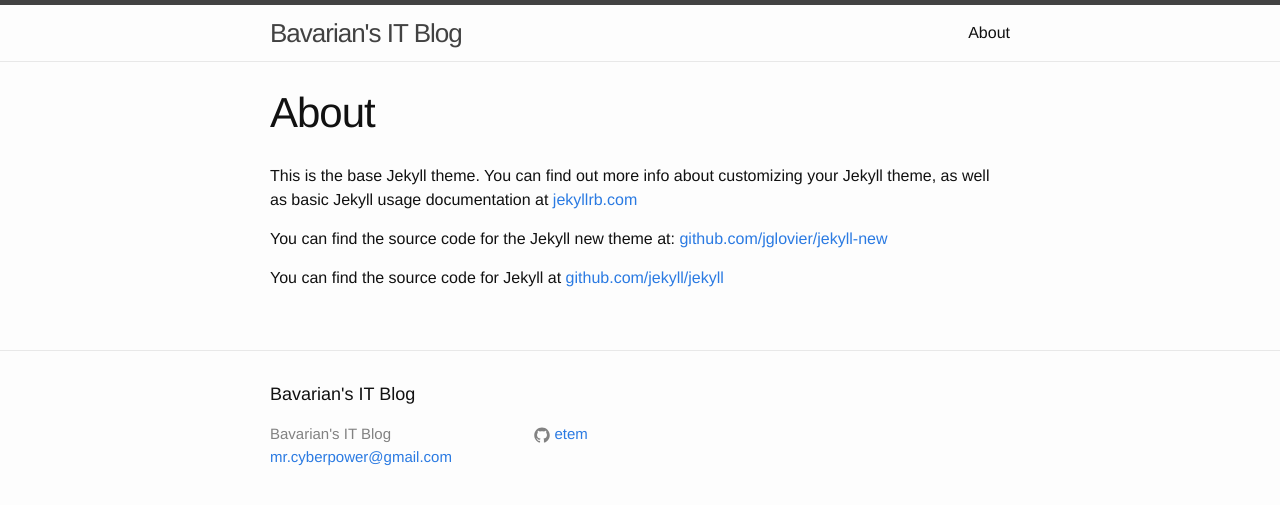
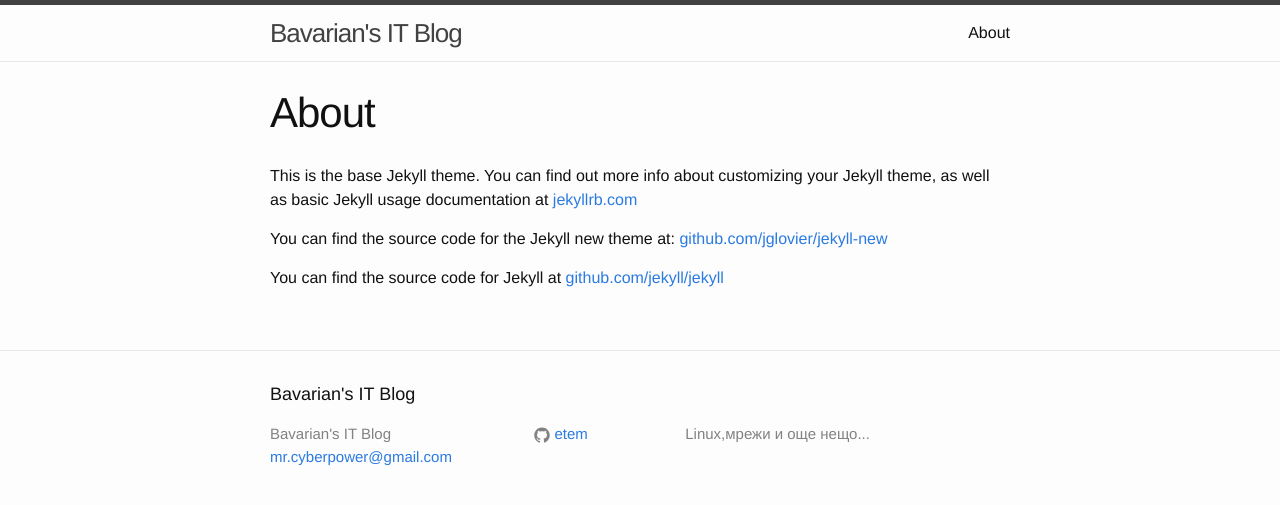
Before and after one commit to etem/etem.github.io, a Jekyll site: the page built from about.md, in a window 1280 px wide. Shown: the top 505 px of the page. Built offline with Jekyll 4.4.1, drawn with Linux system fonts in a browser that asks for light colours.

Commit message:
Updated description

```diff
--- a/_config.yml
+++ b/_config.yml
@@ -2,6 +2,7 @@
 title: Bavarian's IT Blog
 email: mr.cyberpower@gmail.com
 description: > # this means to ignore newlines until "baseurl:"
+    Linux,мрежи и още нещо...
 baseurl: "" # the subpath of your site, e.g. /blog/
 url: "http://etem.github.io" # the base hostname & protocol for your site
 #twitter_username: jekyllrb
```
